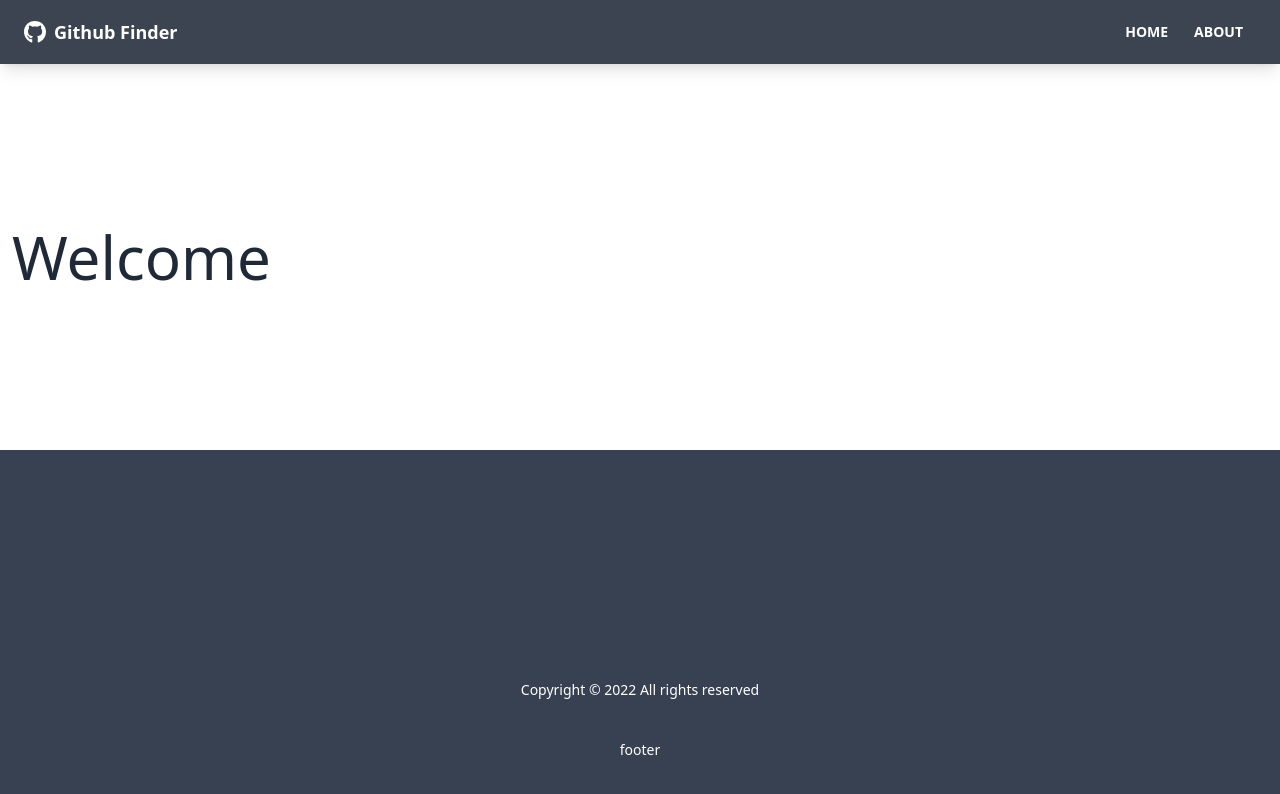
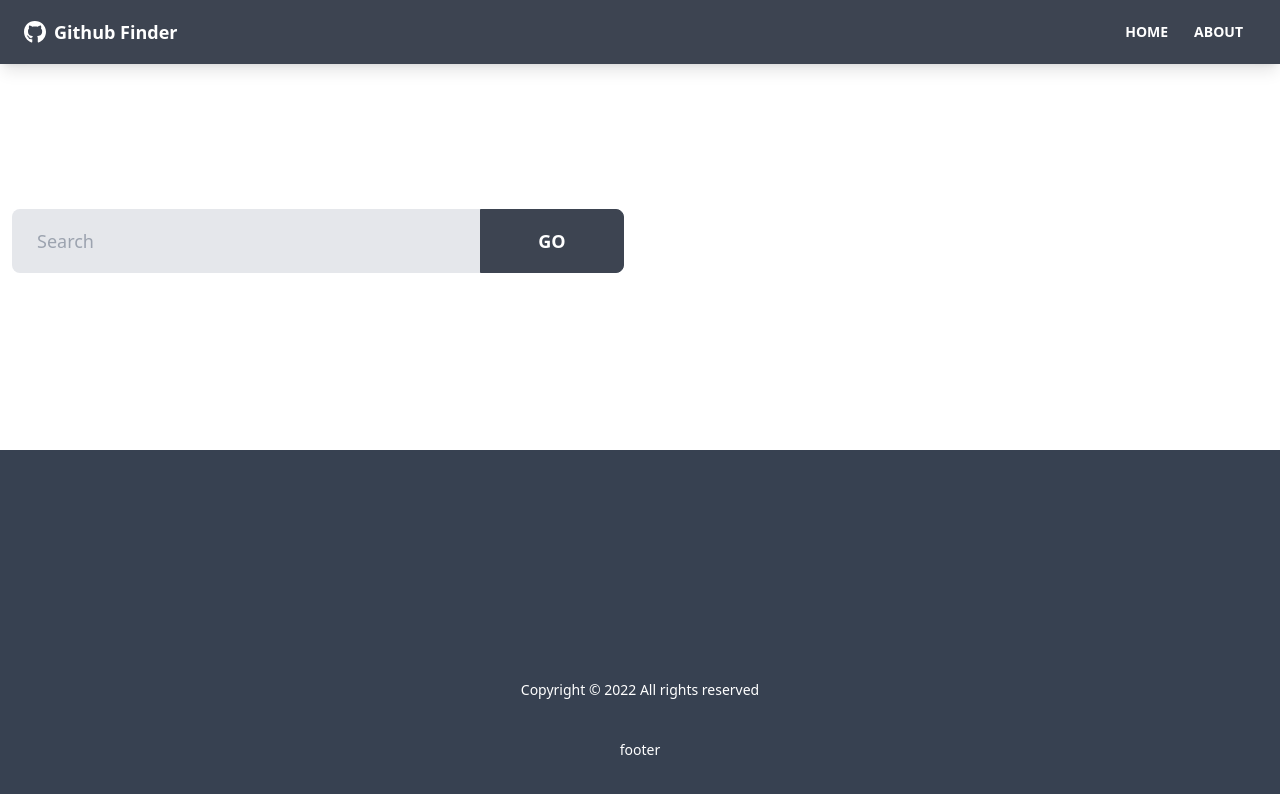
Before and after one commit to oulsm/github-finder, a React (Create React App) app: page / in a window 1280 px wide. Shown: the top 794 px of the page. Built offline with nearby package versions, Linux system fonts and the light colour scheme.

Commit message:
12_27_31_8_22_update
User Search Component

```diff
--- /dev/null
+++ b/src/components/users/UserSearch.jsx
@@ -0,0 +1,51 @@
+import React from 'react'
+import {useState, useContext} from 'react'
+import GithubContext from '../../context/github/GithubContext'
+function UserSearch() {
+    const [text, setText] = useState('')
+
+    const {users} = useContext(GithubContext)
+
+    const handleChange = (e) => setText(e.target.value)
+
+    const handleSubmit = (e) => {
+        e.preventDefault()
+        if(text === ''){
+            alert('Please enter somthing')
+
+        }else{
+            setText('')
+        }
+    }
+  return (
+    <div className='grid grid-cols-1 xl:grid-cols-2 lg:grid-cols-2 mb-8 gap-8' >
+        <div>
+        <form onSubmit={handleSubmit} >
+            <div className="form-control">
+                <div className="relative">
+                    <input type="text"
+                    className="w-full pr-40 bg-gray-200 input input-lg text-back"
+                    placeholder='Search'
+                    value={text}
+                    onChange={handleChange}
+                    />
+                    <button type='submit'
+                     className="absolute top-0 right-0 rounded-l-none w-36 btn btn-lg">
+                        GO
+                     </button>
+                </div>
+            </div>
+        </form>
+        </div>
+        {users.length > 0 && (
+            <div>
+                    <button className="btn btn-ghost btn-lg">clear</button>
+                </div>
+        )}
+
+
+    </div>
+  )
+}
+
+export default UserSearch
--- a/src/page/Home.jsx
+++ b/src/page/Home.jsx
@@ -1,11 +1,12 @@
 import React from 'react'
 import UserResult from '../components/users/UserResult'
+import UserSearch from '../components/users/UserSearch'
 
 function Home() {
   return (
     <div>
 
-      <h1 className="text-6xl">Welcome</h1>
+        <UserSearch/>
       <UserResult/>
     </div>
   )
```
